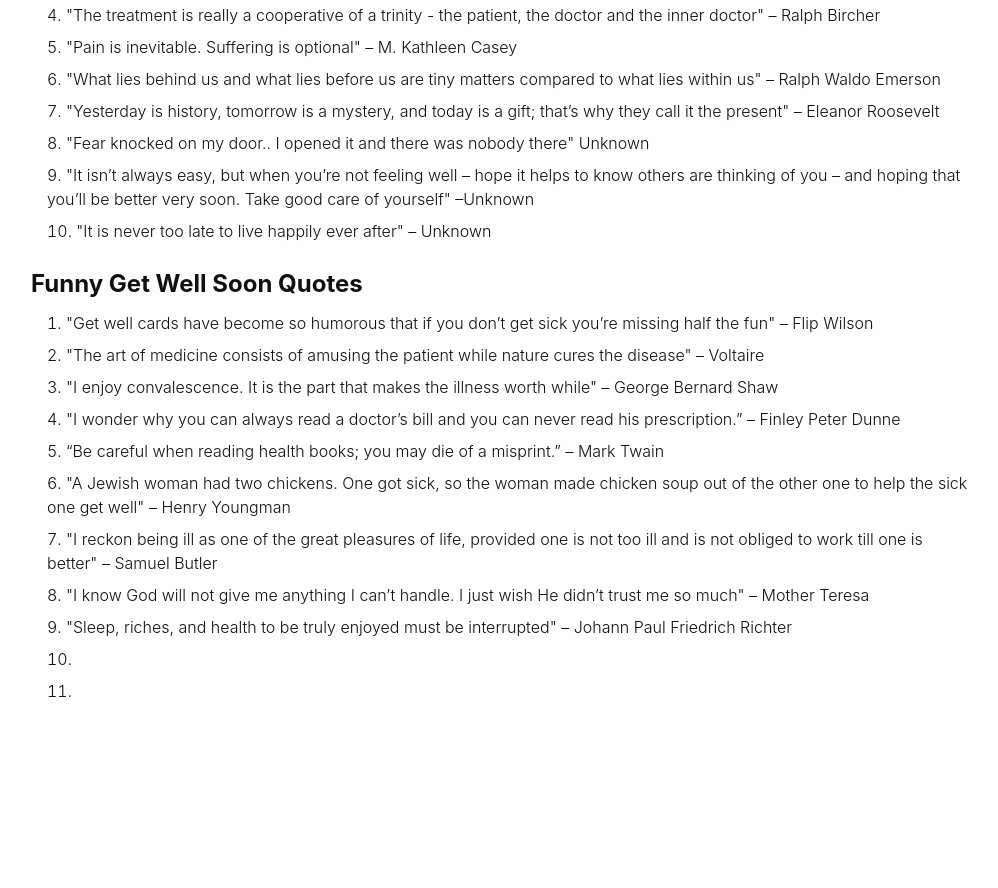
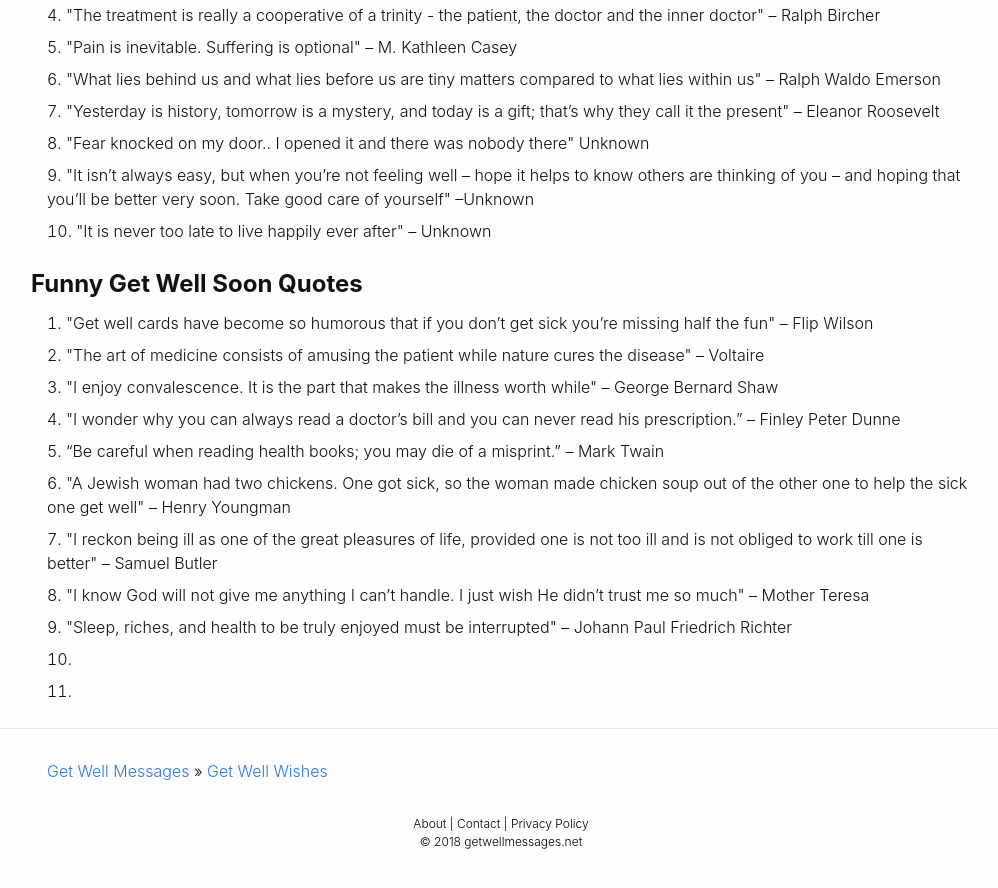
Before and after one commit to andyml123/andyml123.github.io, a Jekyll site: the page get-well-soon-quotes/index.html, which Jekyll copies as it is, in a window 1280 px wide and 900 px high, scrolled down 872 px. Shown: the top 888 px of the window, without its empty margins (139-1137 px from the left). Built offline with Jekyll 4.4.1, drawn with Linux system fonts in a browser that asks for light colours; before the commit the page ends 1600 px from its top, so only the background shows below that.

Commit message:
Update index.html

```diff
--- a/get-well-soon-quotes/index.html
+++ b/get-well-soon-quotes/index.html
@@ -90,3 +90,35 @@ Johann Paul Friedrich Richter</li>
 <li></li>
 
 </ol>
+
+</div>
+
+<footer class="site-footer">
+
+<div class="wrapper">
+
+<ol class="breadcrumb" itemscope="" itemtype="http://schema.org/BreadcrumbList">
+
+<li itemprop="itemListElement" itemscope="" itemtype="http://schema.org/ListItem">
+                              <a itemprop="item" href="/"><span itemprop="name">Get Well Messages</span></a><meta itemprop="position" content="1">
+  </li>
+
+                          <li itemprop="itemListElement" itemscope="" itemtype="http://schema.org/ListItem">
+                            <a itemprop="item" href="/get-well-wishes"><span itemprop="name">Get Well Wishes</span></a><meta itemprop="position" content="2">
+</li>
+
+</ol>
+
+<div id="footer">
+
+<a href="/about/">About</a>  |  <a href="/contact/">Contact</a>  | <a href="/privacy/">Privacy Policy</a>
+
+      <div id="copyright"><p>© 2018 getwellmessages.net </p></div>
+
+</div>
+</div>
+
+</footer>
+
+</body>
+</html>
```
